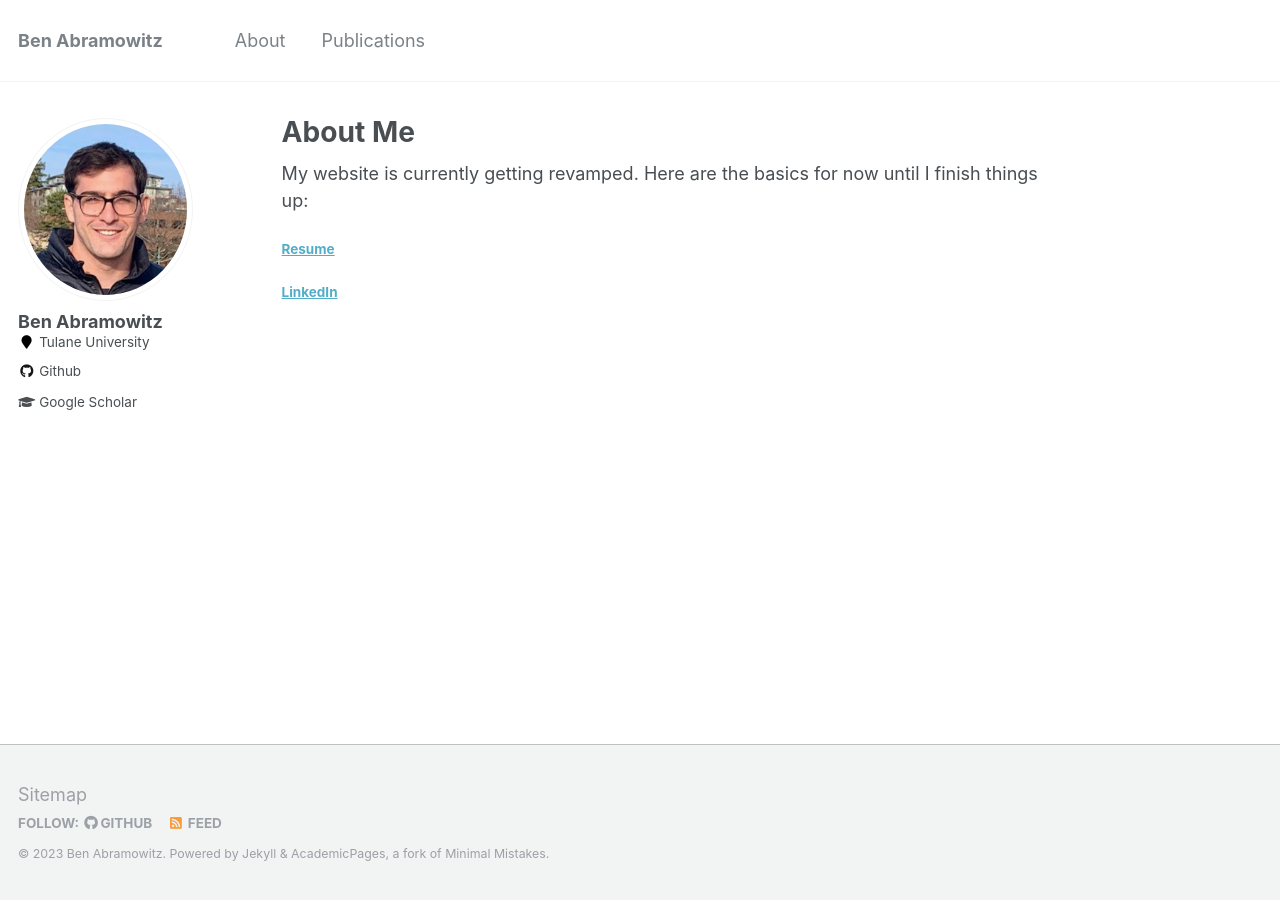
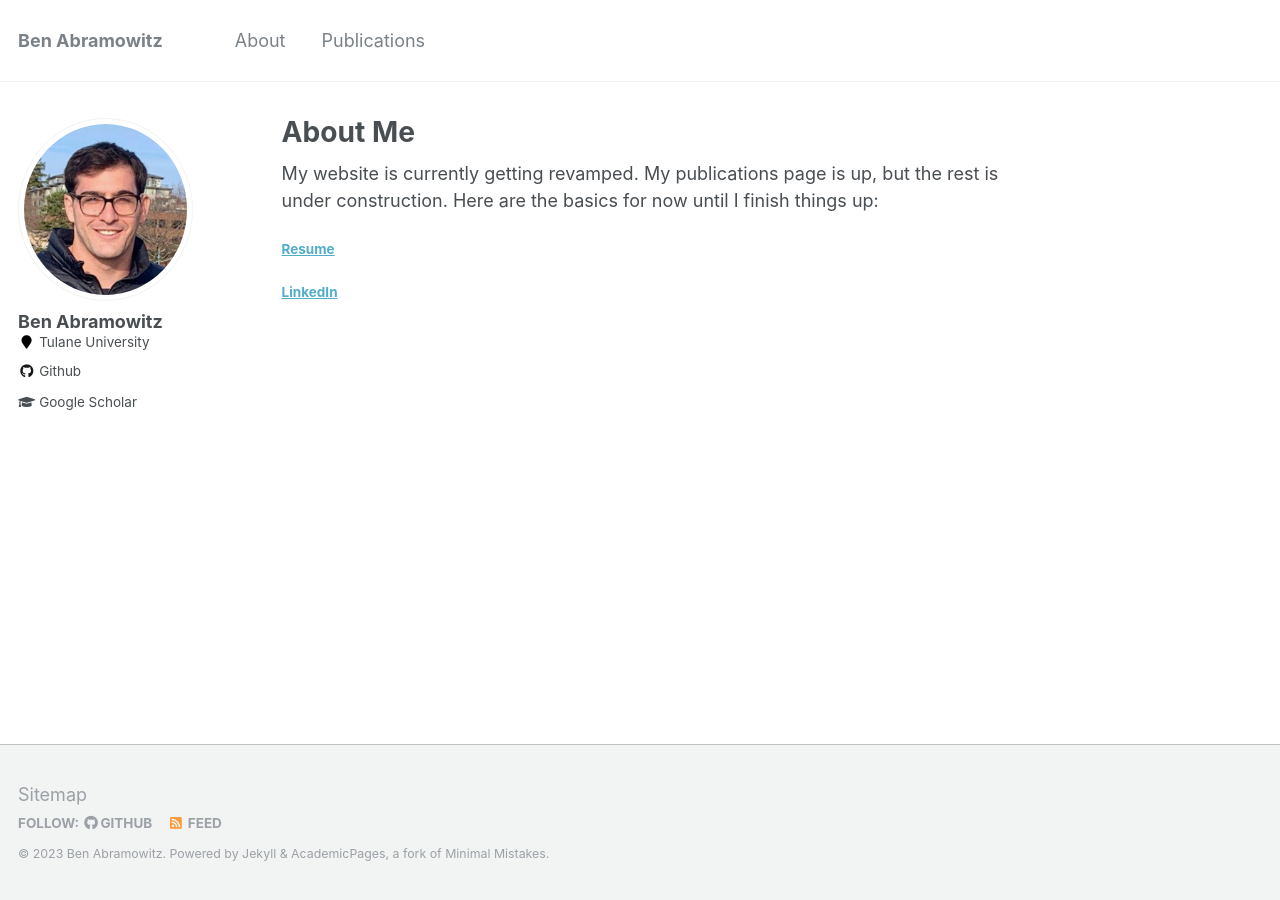
Before and after one commit to BenAbramowitz/BenAbramowitz.github.io, a Jekyll site: the page built from _pages/about.md, in a window 1280 px wide. Built offline with Jekyll 4.4.1, drawn with Linux system fonts in a browser that asks for light colours.

Commit message:
Update about.md

```diff
--- a/_pages/about.md
+++ b/_pages/about.md
@@ -8,7 +8,7 @@ redirect_from:
   - /about.html
 ---
 
-My website is currently getting revamped. Here are the basics for now until I finish things up:
+My website is currently getting revamped. My publications page is up, but the rest is under construction. Here are the basics for now until I finish things up:
 
 
 #### [Resume](http://BenAbramowitz.github.io/files/Resume_website.pdf)
```
